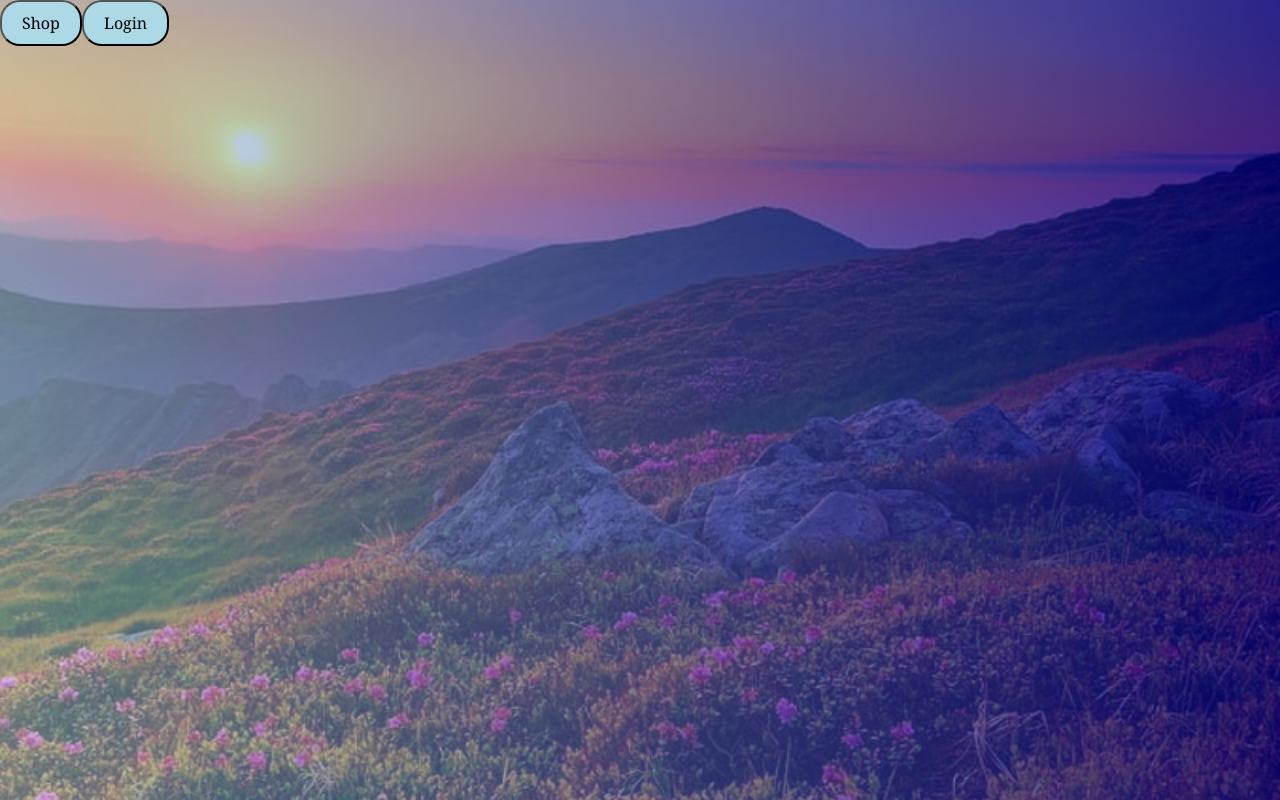
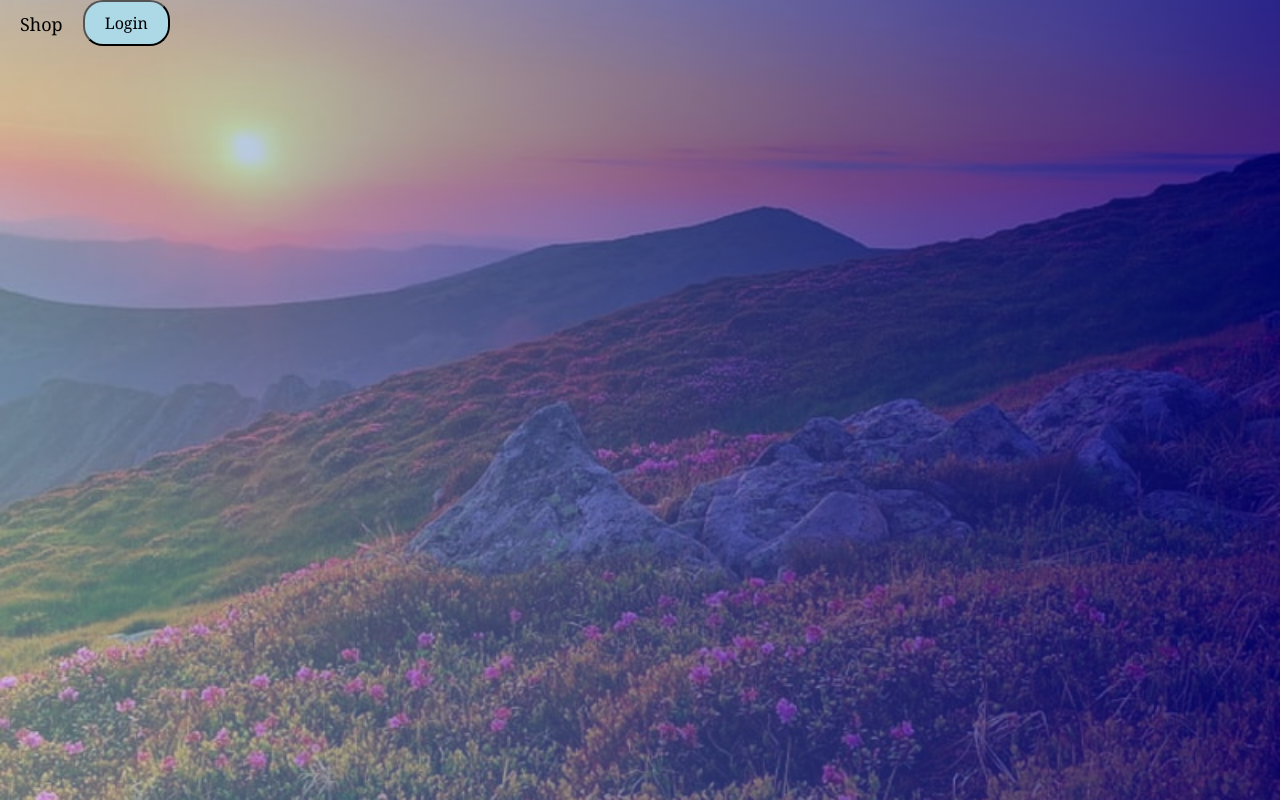
Before and after one commit to stefanverde/FullStack-frontend, a React (Create React App) app: page / in a window 1280 px wide. Built offline with nearby package versions, Linux system fonts and the light colour scheme.

Commit message:
cleanup, starting to implement items in the page

```diff
--- a/src/api/authAPI.ts
+++ b/src/api/authAPI.ts
@@ -5,20 +5,19 @@ export const authApi = createApi({
   baseQuery: fetchBaseQuery({
     baseUrl: process.env.REACT_APP_AUTH_API_URL,
   }),
-  endpoints: (builder) => ({
+  endpoints: builder => ({
     login: builder.mutation({
-      query: (body) => {
+      query: body => {
         return {
           url: '/login',
           method: 'POST',
-          body:{
+          body: {
             email: body.email,
-            password: body.password
-          }
+            password: body.password,
+          },
         };
       },
     }),
   }),
 });
-console.log('authApi',authApi);
 export const { useLoginMutation } = authApi;
--- a/src/components/ForgotPassword.tsx
+++ b/src/components/ForgotPassword.tsx
@@ -7,7 +7,7 @@ import { useSendMailMutation } from '../api/mailAPI';
 import TextField from '@mui/material/TextField';
 import { Modal } from '../pages/StyledComponents';
 import styled from 'styled-components';
-import { BackToMain, ColoredButton } from './StyledComponents';
+import { TextButton, ColoredButton } from './StyledComponents';
 
 const ColumnView = styled.div`
   display: flex;
@@ -49,13 +49,12 @@ const ForgotPassword = () => {
   return (
     <Modal>
       <ColumnView>
-        <BackToMain>
+        <TextButton>
           <Link to="/login">Back &rarr;</Link>
-        </BackToMain>
+        </TextButton>
         <TextField
           type="email"
           value={email}
-          id="outlined-basic"
           label="Email"
           variant="outlined"
           onChange={e => setEmail(e.target.value)}
--- a/src/components/RegistrationForm.tsx
+++ b/src/components/RegistrationForm.tsx
@@ -8,7 +8,7 @@ import { useAddUserMutation, userApi } from '../api/userAPI';
 import { RootState } from '../redux/store';
 
 import '../assets/Global.css';
-import { BackToMain, ColoredButton } from './StyledComponents';
+import { TextButton, ColoredButton } from './StyledComponents';
 import { Modal } from '../pages/StyledComponents';
 
 function RegistrationForm() {
@@ -123,11 +123,11 @@ function RegistrationForm() {
         />
         {error && <div style={{ color: 'red' }}>{error}</div>}
         <ColoredButton onClick={event => submitForm(event)}>Submit Registration</ColoredButton>
-        <BackToMain>
+        <TextButton>
           <Link to="/login" style={{ textDecoration: 'none', color: 'black' }}>
             Back to Login. &rarr;
           </Link>
-        </BackToMain>
+        </TextButton>
       </Modal>
     </div>
   );
--- a/src/components/StyledComponents.tsx
+++ b/src/components/StyledComponents.tsx
@@ -1,5 +1,6 @@
 import styled from 'styled-components';
 
+//differences between ColorButton and Button are padding,color,positioning
 export const ColoredButton = styled.button`
   position: relative;
 
@@ -15,23 +16,8 @@ export const ColoredButton = styled.button`
   cursor: pointer;
 `;
 
-export const RegistrationModal = styled.div`
-  position: absolute;
-  top: 20vh;
-  left: calc(50% - 10rem);
-  width: 18rem;
-  height: fit-content;
-  gap: 10px;
-  display: flex;
-  flex-direction: column;
-  background-color: whitesmoke;
-  padding: 1rem;
-  border-radius: 14px;
-  box-shadow: 0 12px 8px rgba(0, 0, 0, 0.35);
-  animation: slideDown 300ms ease-out forwards;
-`;
-
-export const BackToMain = styled.button`
+//difference between Button and TextButton is the border
+export const TextButton = styled.button`
   position: relative;
   width: fit-content;
   border: none;
--- /dev/null
+++ b/src/components/TopBar.tsx
@@ -0,0 +1,36 @@
+import { observer } from 'mobx-react';
+import React from 'react';
+import { useNavigate } from 'react-router-dom';
+import { TextButton, ColoredButton } from '../components/StyledComponents';
+
+const TopBar = () => {
+  const navigate = useNavigate();
+
+  const handleButtonClick = (path: string) => {
+    navigate(path);
+  };
+
+  return (
+    <div style={{ height: '5vh', width: '100vw' }}>
+      <div style={{ display: 'flex', flexDirection: 'row' }}>
+        <TextButton
+          style={{
+            padding: '10px 20px',
+            borderRadius: '0',
+            height: '100%',
+            background: 'transparent',
+            cursor: 'pointer',
+          }}
+          onClick={() => handleButtonClick('/shop')}
+        >
+          Shop
+        </TextButton>
+        <ColoredButton style={{ padding: '10px 20px' }} onClick={() => handleButtonClick('/login')}>
+          Login
+        </ColoredButton>
+      </div>
+    </div>
+  );
+};
+
+export default observer(TopBar);
--- a/src/pages/Home.tsx
+++ b/src/pages/Home.tsx
@@ -1,27 +1,9 @@
 import { observer } from 'mobx-react';
 import React from 'react';
-import { useNavigate } from 'react-router-dom';
-import { ColoredButton } from '../components/StyledComponents';
+import TopBar from '../components/TopBar';
 
 const Home = () => {
-  const navigate = useNavigate();
-
-  const handleButtonClick = (path: string) => {
-    navigate(path);
-  };
-
-  return (
-    <div style={{ height: '10vh', width: '100vw', color: 'red' }}>
-      <div style={{ display: 'flex', flexDirection: 'row' }}>
-        <ColoredButton style={{ padding: '10px 20px' }} onClick={() => handleButtonClick('/shop')}>
-          Shop
-        </ColoredButton>
-        <ColoredButton style={{ padding: '10px 20px' }} onClick={() => handleButtonClick('/login')}>
-          Login
-        </ColoredButton>
-      </div>
-    </div>
-  );
+  return <TopBar></TopBar>;
 };
 
 export default observer(Home);
--- a/src/pages/Login.tsx
+++ b/src/pages/Login.tsx
@@ -5,8 +5,8 @@ import TextField from '@mui/material/TextField';
 
 import { useLoginMutation } from '../api/authAPI';
 
-import { Button, Modal, RowItem, TextButton } from './StyledComponents';
-import { ColoredButton } from '../components/StyledComponents';
+import { Button, Modal, RowItem } from './StyledComponents';
+import { TextButton, ColoredButton } from '../components/StyledComponents';
 
 function Login() {
   const [username, setUsername] = useState('');
@@ -39,7 +39,6 @@ function Login() {
         <TextField
           type="email"
           value={username}
-          id="outlined-basic"
           label="Email"
           variant="outlined"
           onChange={e => setUsername(e.target.value.trim())}
@@ -47,7 +46,6 @@ function Login() {
 
         <TextField
           type="password"
-          id="outlined-basic"
           label="Password"
           value={password}
           onChange={e => setPassword(e.target.value.trim())}
@@ -58,7 +56,7 @@ function Login() {
           <Button onClick={loginHandler}>Login</Button>
           <Button onClick={() => handleButtonClick('/register')}>Register</Button>
         </RowItem>
-        <TextButton>
+        <TextButton style={{ alignSelf: 'center' }}>
           <Link to="/forgotPassword">Forgot Password ?</Link>
         </TextButton>
       </Modal>
--- a/src/pages/Shop.tsx
+++ b/src/pages/Shop.tsx
@@ -1,13 +1,8 @@
-import {observer} from "mobx-react";
-import React from "react";
+import { observer } from 'mobx-react';
+import React from 'react';
 
 const Shop = () => {
-
-    return (
-        <div className='backimage'>
-        <div>hello</div>
-        </div>
-    );
-}
+  return <div>shop</div>;
+};
 
 export default observer(Shop);
--- a/src/pages/StyledComponents.tsx
+++ b/src/pages/StyledComponents.tsx
@@ -1,9 +1,6 @@
 import styled from 'styled-components';
 
-export const linkStyle = {
-  color: 'black',
-  textDecoration: 'none',
-};
+//difference between Button and TextButton is the border
 export const Button = styled.button`
   position: relative;
   left: 20%;
@@ -15,10 +12,6 @@ export const Button = styled.button`
   font-weight: 250;
   font-size: 18px;
   cursor: pointer;
-`;
-export const TextButton = styled.button`
-  background-color: whitesmoke;
-  border: none;
 `;
 export const Modal = styled.div`
   position: absolute;
```
Also changed, not shown: src/components/Items.tsx (added, +8 -0 lines).
